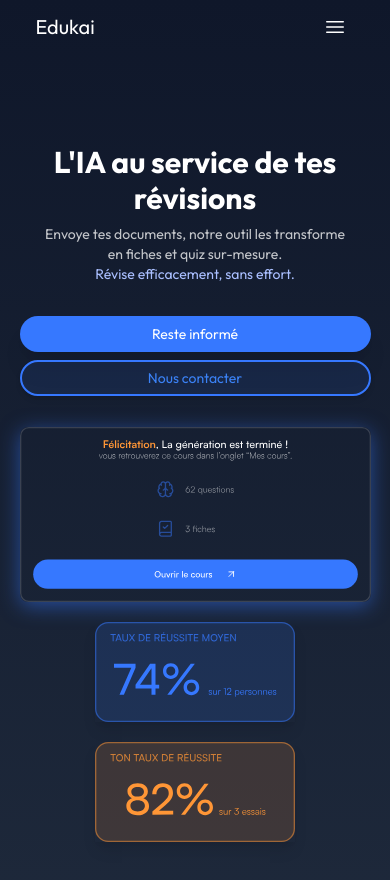
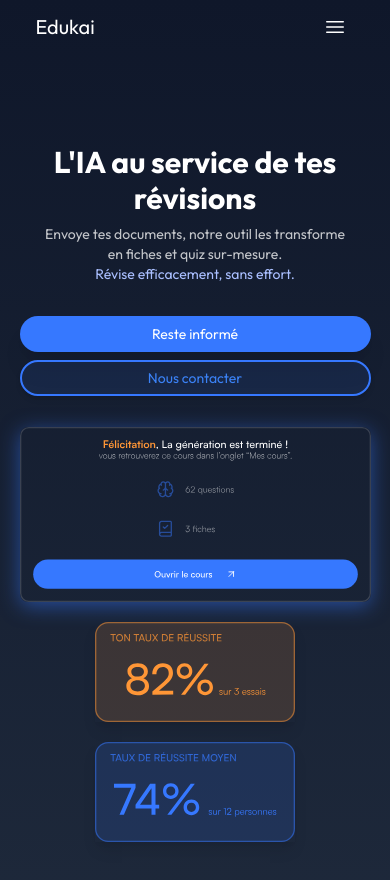
Before and after one commit to TristanHourtoulle/Edukai-landing-page, a Next.js app: page / in a window 390 px wide. Shown: the top 880 px of the page. Built offline with nearby package versions, Linux system fonts and the light colour scheme.

Commit message:
fix: display issues when move from mobile to larger screen view

```diff
--- a/app/page.tsx
+++ b/app/page.tsx
@@ -35,14 +35,14 @@ export default function Home() {
           width={200}
           height={200}
           alt="Illustration"
-          className="shadow-lg transition-all transform hover:scale-105 order-2 lg:order-1"
+          className="shadow-lg transition-all transform hover:scale-105 order-2 lg:order-1" // Affiché en premier sur mobile, dernier sur PC
         />
         <Image
           src={"/screens/LP - 4.svg"}
           width={400}
           height={400}
           alt="Illustration"
-          className="shadow-lg transition-all transform hover:scale-105 rounded-lg"
+          className="shadow-lg transition-all transform hover:scale-105 rounded-lg order-1 lg:order-2" // Affiché au centre sur mobile et PC
           style={{
             boxShadow: "0 4px 20px rgba(54, 120, 255, 0.5)", // Ombre colorée
           }}
@@ -52,7 +52,7 @@ export default function Home() {
           width={200}
           height={200}
           alt="Illustration"
-          className="shadow-lg transition-all transform hover:scale-105"
+          className="shadow-lg transition-all transform hover:scale-105 order-3 lg:order-3" // Affiché en dernier sur mobile, premier sur PC
         />
       </div>
     </div>
```
